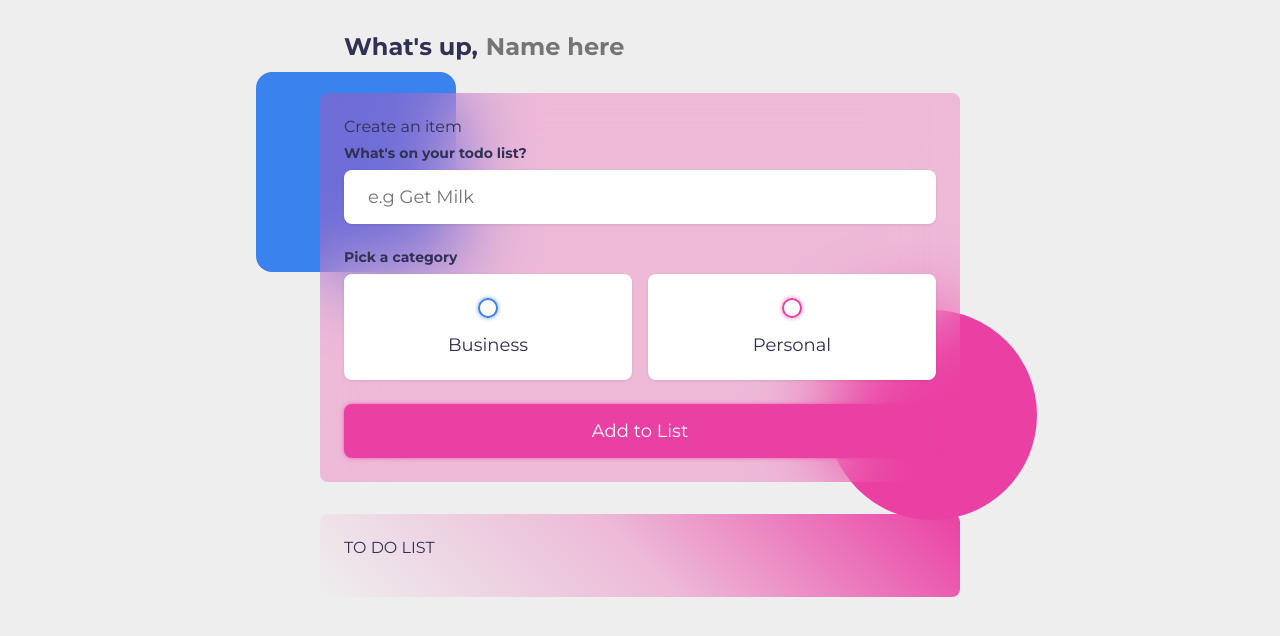
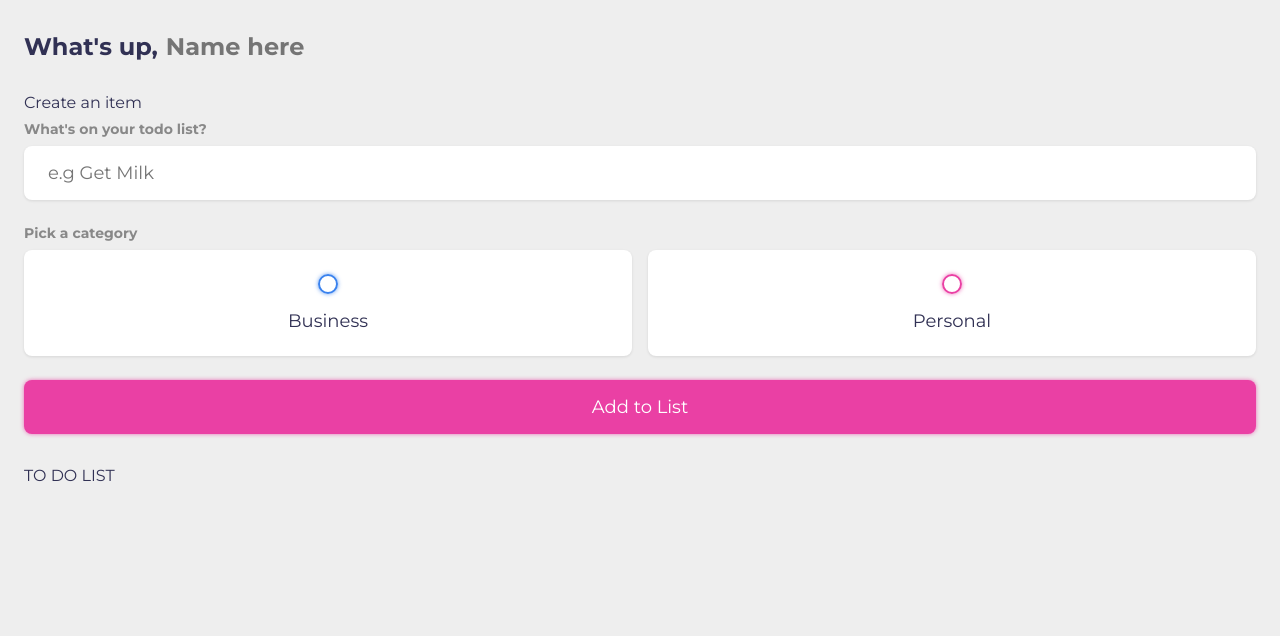
Before and after one commit to TshiamoMog/To-Do-Application, a plain HTML site: page index.html in a window 1280 px wide. Drawn offline with Linux system fonts and the light colour scheme.

Commit message:
Revert "Updated  styling"
This reverts commit c4bf71f2e3c9a95838bcfb4f104b8a92a71d2496.

```diff
--- a/style.css
+++ b/style.css
@@ -1,7 +1,7 @@
 :root{
-    --primary: rgba(234, 64, 163, 0.301);
+    --primary: #ea40a4;
     --business: #3a82ee;
-    --personal: #ea40a4;
+    --personal: var(--primary);
     --light: #eee;
     --grey: #888;
     --dark: #313154;
@@ -35,14 +35,11 @@ body {
 }
 
 section {
-    width: 50%;
-    margin: auto;
     margin-top: 2rem;
     margin-bottom: 2rem;
     padding-left: 1.5rem;
     padding-right: 1.5rem;
 }
-
 
 h3 {
     color: var(--dark);
@@ -52,7 +49,7 @@ h3 {
 }
 
 h4 {
-    color: var(--dark);
+    color: var(--grey);
     font-size: 0.875rem;
     font-weight: 700;
     margin-bottom: 0.5rem;
@@ -74,36 +71,6 @@ h4 {
     color: var(--dark);
     font-size: 1.5rem;
     font-weight: 700;
-}
-
-.create-todo {
-    padding: 1.5rem;
-    border-radius: 0.5rem;
-    background: var(--primary);
-    backdrop-filter: blur(40px);
-}
-
-.greeting::before {
-    content: '';
-    width: 200px;
-    height: 200px;
-    background: var(--business);
-    border-radius: 1rem;
-    position: absolute;
-    left: 20%;
-    top: 9%;
-    z-index: -1;
-}
-.greeting::after {
-    content: '';
-    width: 210px;
-    height: 210px;
-    background: #ea40a4;
-    border-radius: 50%;
-    position: absolute;
-    right: 19%;
-    bottom: 35%;
-    z-index: -1;
 }
 
 .create-todo input[type="text"] {
@@ -203,12 +170,6 @@ input:checked ~ .bubble::after {
     opacity: 0.75;
 }
 
-.todo-list {
-    padding: 1.5rem;
-    border-radius: 0.5rem;
-    background:  linear-gradient(45deg, var(--light), var(--primary), var(--personal));
-}
-
 .todo-list .list {
     margin: 1rem 0;
 }
@@ -259,7 +220,7 @@ input:checked ~ .bubble::after {
 
 .todo-item .actions .edit {
     margin-right: 0.5rem;
-    background-color: var(--personal);
+    background-color: var(--primary);
 }
 
 .todo-item .actions .delete {
```
